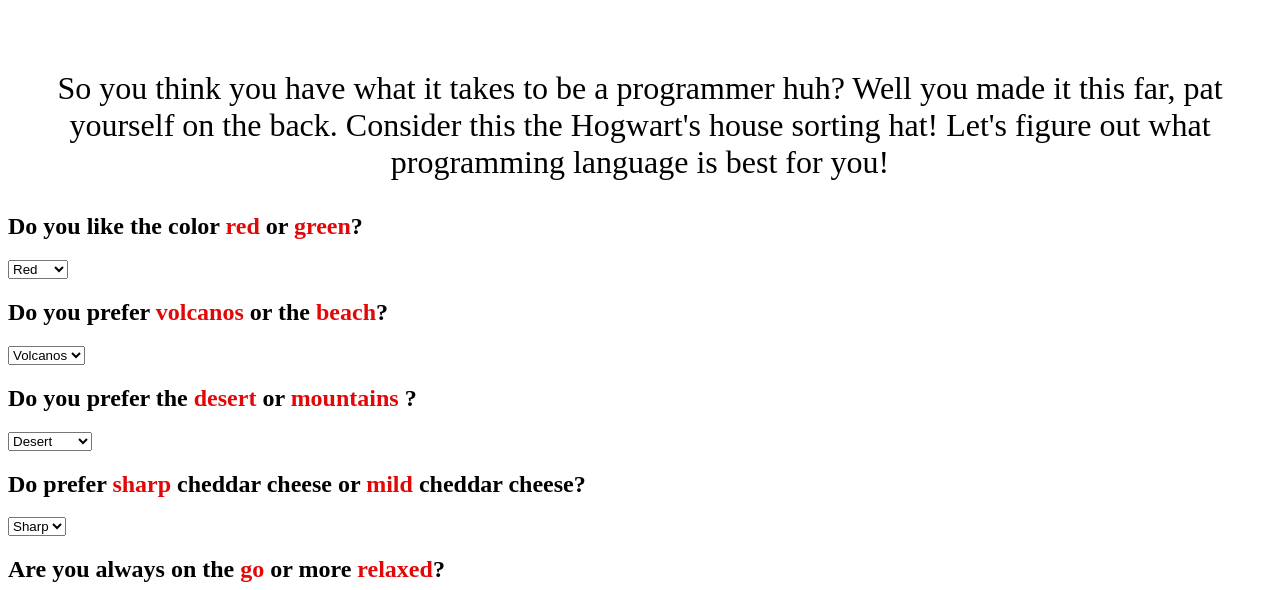
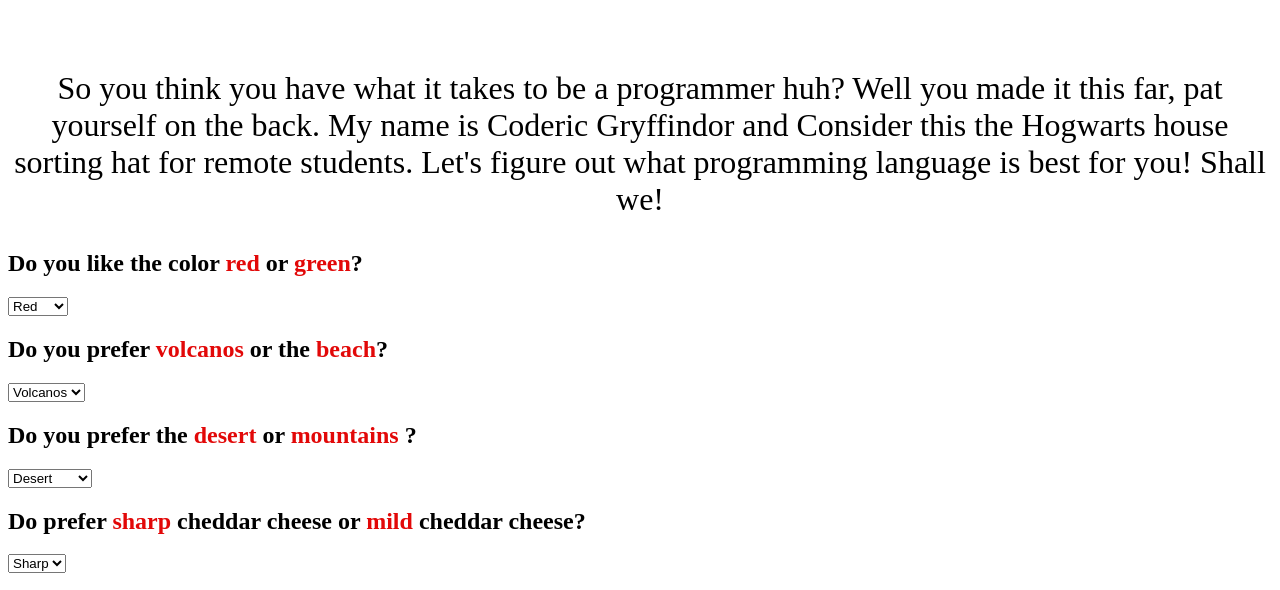
Before and after one commit to MGantz22/Solo-project-2, a plain HTML site: page index.html in a window 1280 px wide. Shown: the part 209-799 px from the top of the page. Drawn offline with Linux system fonts and the light colour scheme.

Commit message:
fix spacing, add text to first heading

```diff
--- a/index.html
+++ b/index.html
@@ -7,8 +7,7 @@
 </head>
 <body>
     <h1>Choose your Destiny!</h1>
-        <p>So you think you have what it takes to be a programmer huh? Well you made it this far, pat yourself on the back. Consider this the Hogwart's house sorting hat! Let's figure out what programming language is best for you!
-        </p>
+    <p>So you think you have what it takes to be a programmer huh? Well you made it this far, pat yourself on the back. My name is Coderic Gryffindor and Consider this the Hogwarts house sorting hat for remote students. Let's figure out what programming language is best for you! Shall we!</p>
     <form id="userForm">
         <h2>Do you like the color <span>red</span> or <span>green</span>?</h2>
         <div>
@@ -24,7 +23,6 @@
             <option value="2">Beach</option>
             </select>
         <div>
-
         </div>
         <h2>Do you prefer the <span>desert</span> or <span>mountains</span> ?</h2>
         <div>
@@ -65,7 +63,5 @@
         <h1>Python has chosen you!</h1>
         <p>Ahh this one's got grit, rough one this one...Python it is. We noticed you liked long walks, Python is the perfect language for you. Python is very efficient, how else do you think it survives the long days of the desert?</p>
     </div>
-
-
     </body>
 </html>
```
Lines whose indentation alone changed are shown as unchanged.
